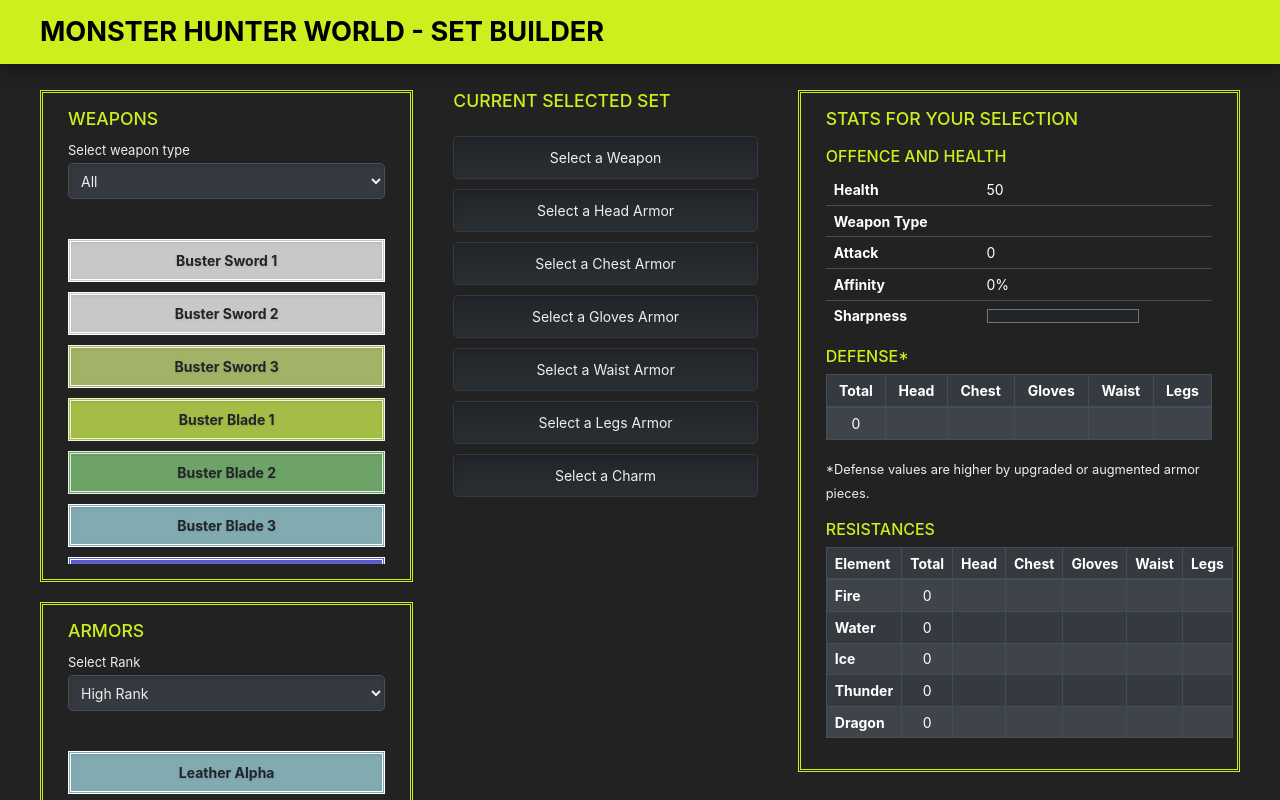
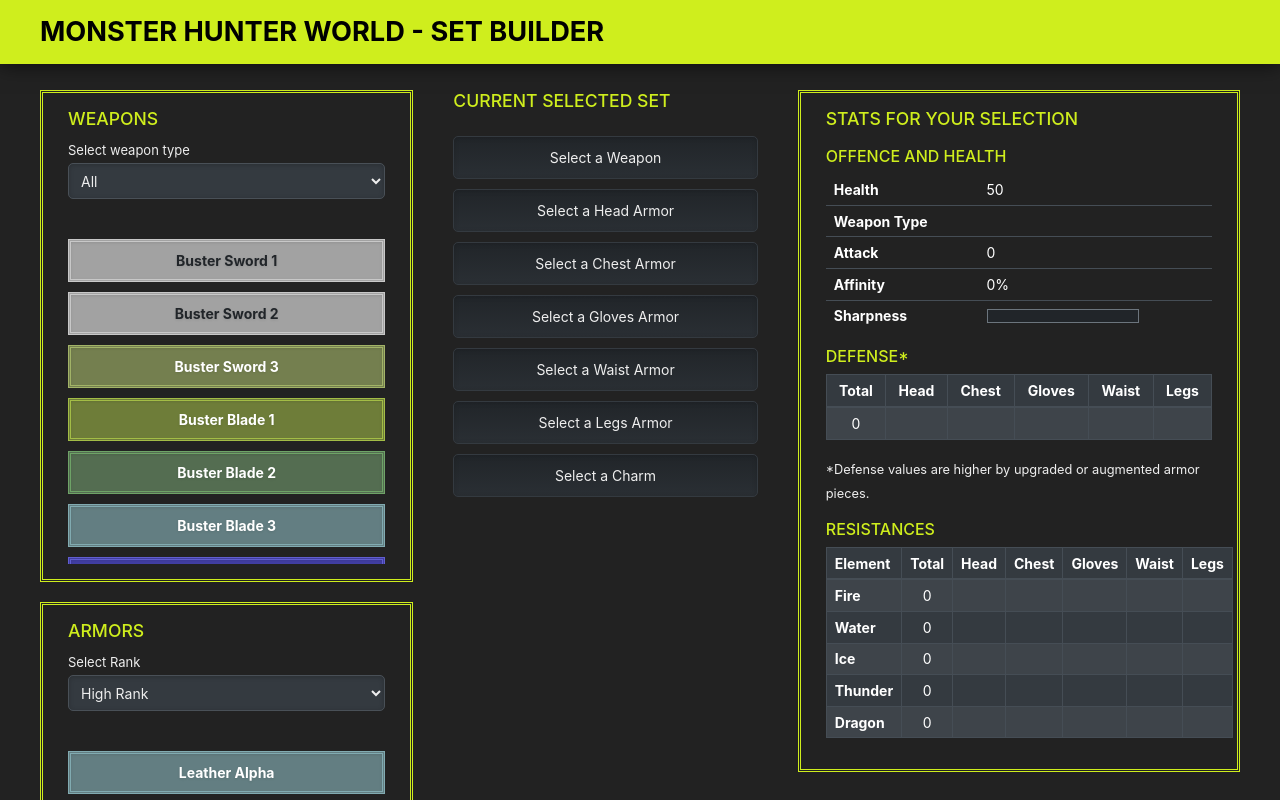
Before and after one commit to KonradRolof/mhw-armor-builder, an Angular app: page / in a window 1280 px wide. Shown: the top 800 px of the page. Built offline with nearby package versions, Linux system fonts and the light colour scheme.

Commit message:
[FEATURE] Layout: Adds rarity color to select pop

```diff
--- a/src/app/mhw-current-set/mhw-current-set.component.html
+++ b/src/app/mhw-current-set/mhw-current-set.component.html
@@ -4,7 +4,8 @@
   <ul class="current-set__list">
     <li *ngFor="let part of levelOneParts">
       <div class="current-set__part">
-        <button type="button" class="current-set__part-item" (click)="openSelectPop(part.part)">
+        <button type="button" class="current-set__part-item"
+          (click)="openSelectPop(part.part)">
           <ng-container *ngIf="currentSet[part.part]">
             <span class="current-set__part-label">
               {{ currentSet[part.part].piece.name }}
@@ -20,7 +21,7 @@
             <li *ngFor="let slot of currentSet[part.part].slots; let i = index">
               <div class="current-set__part">
                 <button class="current-set__part-item add-jewel"
-                        (click)="openSelectPop('decoration', {
+                  (click)="openSelectPop('decoration', {
                       part: part.part,
                       index: i,
                       rank: slot.slot.rank
--- a/src/app/mhw-select-pop/mhw-select-pop.component.html
+++ b/src/app/mhw-select-pop/mhw-select-pop.component.html
@@ -40,6 +40,18 @@
     </section>
     <div class="select-pop__inner">
       <ul class="item-list select-pop__list" *ngIf="itemsToShow[selectedRank]">
+        <ng-container *ngIf="'armor' === data.type || 'weapon' === data.type">
+          <li *ngFor="let item of itemsToShow[selectedRank]">
+            <div class="item-list__item">
+              <button type="button"
+                [ngClass]="['item-list__btn', 'item-list__btn-type-' + item.type, 'rarity-' + item.rarity]"
+                (click)="emitSelection(item)">
+                {{ item.name }}
+              </button>
+            </div>
+          </li>
+        </ng-container>
+        <ng-container *ngIf="'charm' === data.type || 'decoration' === data.type">
           <li *ngFor="let item of itemsToShow[selectedRank]">
             <div class="item-list__item">
               <button type="button" class="item-list__btn item-list__btn-type-{{ item.type }}" (click)="emitSelection(item)">
@@ -47,6 +59,7 @@
               </button>
             </div>
           </li>
+        </ng-container>
       </ul>
       <div class="alert alert-warning" *ngIf="0 === itemsToShow[selectedRank].length">
         Sorry. For your selection no items exists.
--- a/src/scss/item-lists/_item-list.scss
+++ b/src/scss/item-lists/_item-list.scss
@@ -27,10 +27,11 @@
   width: 100%;
 
   @each $rarity, $color in $rarities {
+    $dark: desaturate(darken($color, 15%), 10%);
     &.rarity-#{$rarity} {
-      background-color: $color;
-      border-color: lighten($color, 40%);
-      color: choose-contrast-color($color);
+      background-color: $dark;
+      border-color: $color;
+      color: choose-contrast-color($dark);
     }
   }
 
```
Lines whose indentation alone changed are shown as unchanged.
